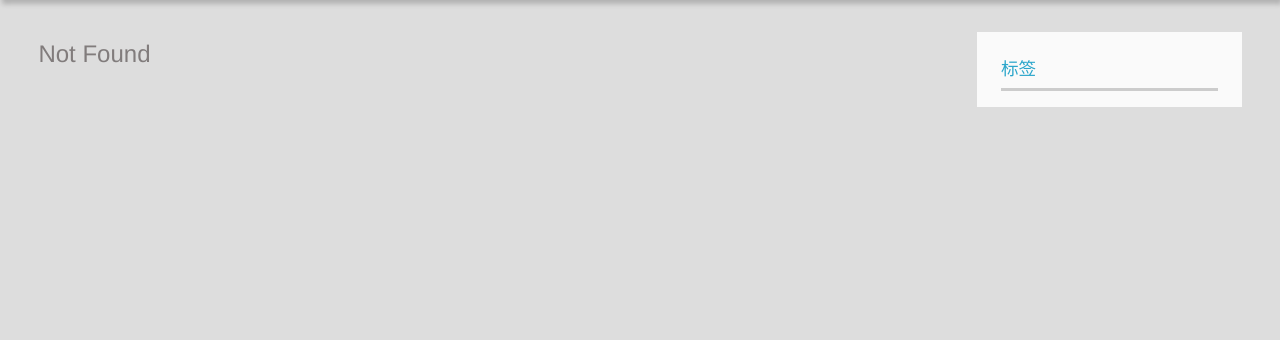
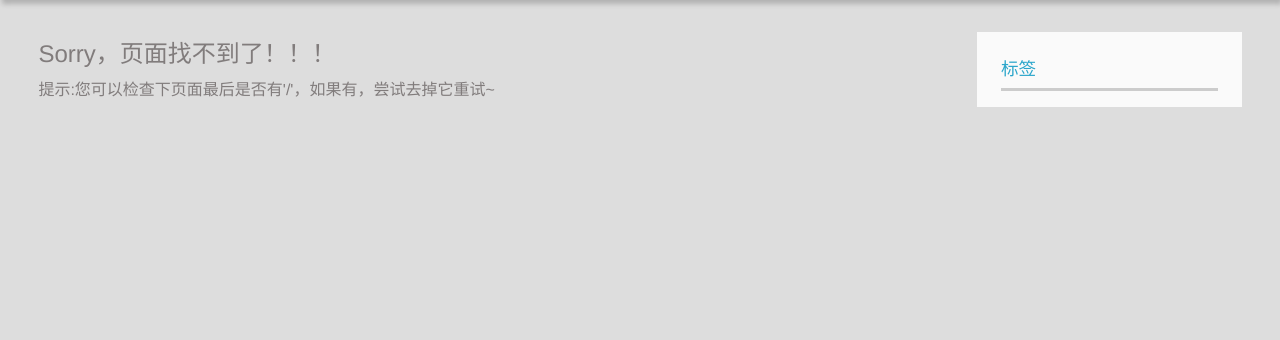
Before and after one commit to nullscc/flask_blog, a Flask app: template app/templates/404.html in a window 1280 px wide. Shown: the part 172-512 px from the top of the page. Run offline with Flask 2, Linux system fonts and the light colour scheme; the template is opened without the code that fills it, so the values that code supplies are empty; some libraries are stand-ins or nearby versions; some web fonts are replaced.

Commit message:
修改404页面，提示用户去掉页面最后的'/'

```diff
--- a/app/templates/404.html
+++ b/app/templates/404.html
@@ -1,6 +1,7 @@
 {% extends "base.html" %}
 {% block page_content %}
 <div id="main">
-<h1>Not Found</h1>
+    <h1>Sorry，页面找不到了！！！</h1>
+    提示:您可以检查下页面最后是否有'/'，如果有，尝试去掉它重试~
 </div>
 {% endblock %}
```
